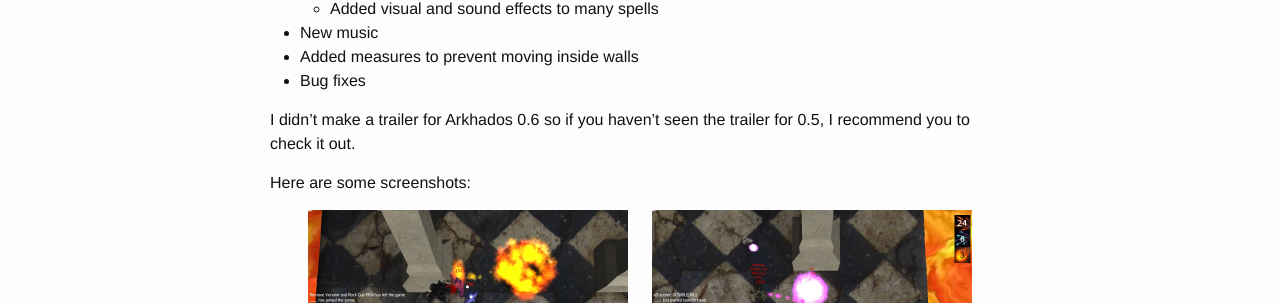
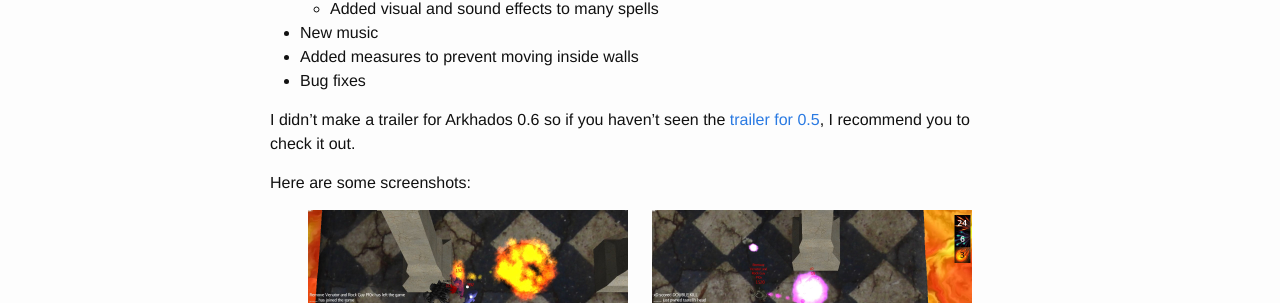
Before and after one commit to wlinna/Arkhados, a Jekyll site: the page built from _posts/2016-01-07-Arkhados-06-released.md, in a window 1280 px wide. Shown: the part 473-776 px from the top of the page. Built offline with Jekyll 4.4.1, drawn with Linux system fonts in a browser that asks for light colours; part of the change alters nothing that is shown.

```diff
--- a/_posts/2016-01-07-Arkhados-06-released.md
+++ b/_posts/2016-01-07-Arkhados-06-released.md
@@ -22,7 +22,7 @@ Improvements over 0.5.x:
 - Bug fixes
 
 
-I didn't make a trailer for Arkhados 0.6 so if you haven't seen the trailer for 0.5, I recommend you to check it out.
+I didn't make a trailer for Arkhados 0.6 so if you haven't seen the [trailer for 0.5](https://player.vimeo.com/video/131966456), I recommend you to check it out.
 
 Here are some screenshots:
 
```
